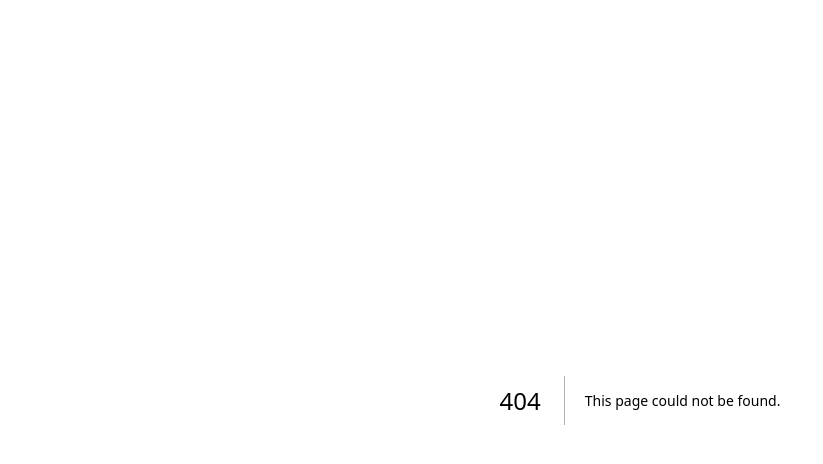
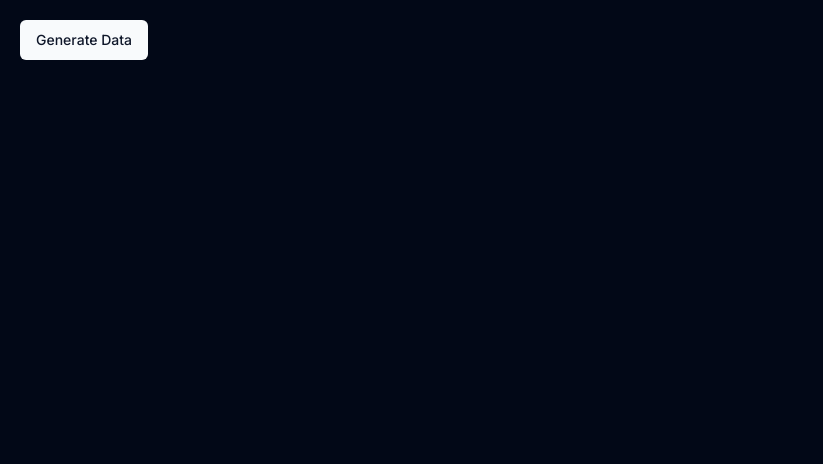
Before and after one commit to ngtrgiabao/netflix-clone, a Next.js app: page /seed in a window 1280 px wide. Before the commit this address had no page. Shown: the top 464 px of the page, without its empty margins (0-823 px from the left). Built offline with nearby package versions, Linux system fonts and the light colour scheme.

Commit message:
feat: movie video

```diff
--- a/app/(auth)/sign-in/page.tsx
+++ b/app/(auth)/sign-in/page.tsx
@@ -17,7 +17,7 @@ export default async function SignInPage() {
 
   return (
     <div className="mt-24 rounded bg-black/80 py-10 px-6 md:mt-0 md:max-w-sm md:px-14">
-      <form>
+      <form method="post" action="/api/auth/signin">
         <h1 className="text-3xl font-semibold text-white">
           Sign in
         </h1>
@@ -33,7 +33,7 @@ export default async function SignInPage() {
             variant="destructive"
             className="w-full bg-[#e50914]"
           >
-            Sign Up
+            Sign in
           </Button>
         </div>
       </form>
--- /dev/null
+++ b/app/components/MovieVideo.tsx
@@ -0,0 +1,54 @@
+import { Button } from "@/components/ui/button";
+import prisma from "../utils/db"
+
+async function getData() {
+  const data = await prisma.movie.findFirst({
+    select: {
+      title: true,
+      overview: true,
+      videoSource: true,
+      imageString: true,
+      release: true,
+      duration: true,
+      id: true,
+      age: true
+    }
+  })
+  return data;
+}
+
+export default async function MovieVideo() {
+  const data = await getData();
+
+  return (
+    <div className="h-[55vh] lg:h-[60vh] w-full flex justify-center items-center">
+      <video
+        poster={data?.imageString}
+        autoPlay
+        muted
+        loop
+        src={data?.videoSource}
+        className="w-full absolute top-0 left-0 h-[60vh] object-cover -z-10 brightness-50"
+      >
+      </video>
+
+      <div className="absolute w-[90%] lg:w-[40%] mx-auto">
+        <h1 className="text-white text-4xl md:text-5xl lg:text-6xl font-bold">
+          {data?.title}
+        </h1>
+        <p className="text-white text-lg mt-5 line-clamp-3">
+          {data?.overview}
+        </p>
+
+        <div className="flex gap-x-3 mt-4">
+          <Button>
+            See more
+          </Button>
+          <Button>
+            Learn more
+          </Button>
+        </div>
+      </div>
+    </div>
+  )
+}
--- a/app/components/Navbar.tsx
+++ b/app/components/Navbar.tsx
@@ -14,7 +14,7 @@ interface LinkProps {
 }
 
 const links: LinkProps[] = [
-  { name: "Home", href: "/" },
+  { name: "Home", href: "/home" },
   { name: "Tv Shows", href: "/shows" },
   { name: "Movies", href: "/movies" },
   { name: "Recently Added", href: "/recently" },
--- /dev/null
+++ b/app/home/layout.tsx
@@ -0,0 +1,26 @@
+import { getServerSession } from "next-auth";
+import { ReactNode } from "react";
+import { authOptions } from "../utils/auth";
+import { redirect } from "next/navigation";
+import Navbar from "../components/Navbar";
+
+export default async function HomeLayout({
+  children
+}: {
+  children: ReactNode
+}) {
+  const session = await getServerSession(authOptions);
+
+  if (!session) {
+    return redirect("/sign-in")
+  }
+
+  return (
+    <>
+      <Navbar />
+      <main className="w-full max-w-7xl mx-auto sm:px-6 lg:px-8">
+        {children}
+      </main>
+    </>
+  )
+}
--- a/app/home/page.tsx
+++ b/app/home/page.tsx
@@ -1,9 +1,13 @@
+import MovieVideo from "../components/MovieVideo";
 import Navbar from "../components/Navbar";
 
 export default function HomePage() {
   return (
-    <div>
-      <Navbar />
+    <div className="p-5 lg:p-0">
+      <MovieVideo />
+      <h1 className="text-3xl font-bold">
+        Recently Added
+      </h1>
     </div>
   )
 }
--- /dev/null
+++ b/app/seed/fake-data.ts
@@ -0,0 +1,158 @@
+export const fakeData = [
+  {
+    id: 0,
+    title: "Gran Turismo",
+    age: 12,
+    duration: 2.15,
+    overview:
+      "The ultimate wish-fulfillment tale of a teenage Gran Turismo player whose gaming skills won him a series of Nissan competitions to become an actual professional racecar driver.",
+    videoSource:
+      "https://utfs.io/f/916e1354-a1b6-4832-97ab-9fa95876b91a-bnyedt.mp4",
+    imageString:
+      "https://image.tmdb.org/t/p/original/r7DuyYJ0N3cD8bRKsR5Ygq2P7oa.jpg",
+    release: 2023,
+    category: "recent",
+    youtubeString: "https://www.youtube.com/embed/GVPzGBvPrzw",
+  },
+  {
+    imageString:
+      "https://image.tmdb.org/t/p/original/kHlX3oqdD4VGaLpB8O78M25KfdS.jpg",
+    title: "A Haunting in Venice",
+    age: 12,
+    duration: 1.44,
+    id: 1,
+    overview:
+      "Celebrated sleuth Hercule Poirot, now retired and living in self-imposed exile in Venice, reluctantly attends a Halloween séance at a decaying, haunted palazzo. When one of the guests is murdered, the detective is thrust into a sinister world of shadows and secrets.",
+    release: 2023,
+    videoSource: "",
+    category: "recent",
+    youtubeString: "https://www.youtube.com/embed/yEddsSwweyE",
+  },
+  {
+    id: 2,
+    title: "Five Nights at Freddy's",
+    age: 16,
+    duration: 1.5,
+    overview:
+      "Recently fired and desperate for work, a troubled young man named Mike agrees to take a position as a night security guard at an abandoned theme restaurant: Freddy Fazbear's Pizzeria. But he soon discovers that nothing at Freddy's is what it seems.",
+    release: 2023,
+    videoSource: "",
+    imageString:
+      "https://image.tmdb.org/t/p/original/t5zCBSB5xMDKcDqe91qahCOUYVV.jpg",
+    category: "recent",
+    youtubeString: "https://www.youtube.com/embed/0VH9WCFV6XQ",
+  },
+
+  {
+    id: 3,
+    title: "The Blacklist",
+    age: 16,
+    duration: 0,
+    imageString:
+      "https://image.tmdb.org/t/p/original/dDPwCyZG8arYwMDoQl0sm4xccCE.jpg",
+    overview: `Raymond "Red" Reddington, one of the FBI's most wanted fugitives, surrenders in person at FBI Headquarters in Washington, D.C. He claims that he and the FBI have the same interests: bringing down dangerous criminals and terrorists. In the last two decades, he's made a list of criminals and terrorists that matter the most but the FBI cannot find because it does not know they exist. Reddington calls this "The Blacklist". Reddington will co-operate, but insists that he will speak only to Elizabeth Keen, a rookie FBI profiler`,
+    release: 2013,
+    videoSource: "",
+    category: "show",
+    youtubeString: "https://www.youtube.com/embed/-WYdUaK54fU",
+  },
+  {
+    id: 4,
+    title: "Suits",
+    age: 12,
+    duration: 0,
+    imageString:
+      "https://image.tmdb.org/t/p/original/or0E36KfzJYZwqXeiCfm1JgepKF.jpg",
+    overview:
+      "While running from a drug deal gone bad, Mike Ross, a brilliant young college-dropout, slips into a job interview with one of New York City's best legal closers, Harvey Specter. Tired of cookie-cutter law school grads, Harvey takes a gamble by hiring Mike on the spot after he recognizes his raw talent and photographic memory.",
+    release: 2011,
+    videoSource: "",
+    category: "show",
+    youtubeString: "https://www.youtube.com/embed/85z53bAebsI",
+  },
+  {
+    id: 5,
+    title: "Chernobyl",
+    age: 16,
+    duration: 0,
+    imageString:
+      "https://image.tmdb.org/t/p/original/900tHlUYUkp7Ol04XFSoAaEIXcT.jpg",
+    overview:
+      "The true story of one of the worst man-made catastrophes in history: the catastrophic nuclear accident at Chernobyl. A tale of the brave men and women who sacrificed to save Europe from unimaginable disaster.",
+    release: 2019,
+    videoSource: "",
+    category: "show",
+    youtubeString: "https://www.youtube.com/embed/s9APLXM9Ei8",
+  },
+  {
+    id: 6,
+    title: "Retribution",
+    age: 12,
+    duration: 1.31,
+    imageString:
+      "https://image.tmdb.org/t/p/original/iiXliCeykkzmJ0Eg9RYJ7F2CWSz.jpg",
+    overview:
+      "When a mysterious caller puts a bomb under his car seat, Matt Turner begins a high-speed chase across the city to complete a specific series of tasks- all with his kids trapped in the back seat.",
+    release: 2023,
+    videoSource: "",
+    category: "recent",
+    youtubeString: "https://www.youtube.com/embed/jzQn0-WH4WM",
+  },
+  {
+    id: 7,
+    title: "Spider-Man: Across the Spider-Verse",
+    age: 12,
+    duration: 2.2,
+    imageString:
+      "https://image.tmdb.org/t/p/original/nGxUxi3PfXDRm7Vg95VBNgNM8yc.jpg",
+    overview:
+      "After reuniting with Gwen Stacy, Brooklyn’s full-time, friendly neighborhood Spider-Man is catapulted across the Multiverse, where he encounters the Spider Society, a team of Spider-People charged with protecting the Multiverse’s very existence. But when the heroes clash on how to handle a new threat, Miles finds himself pitted against the other Spiders and must set out on his own to save those he loves most.",
+    release: 2023,
+    videoSource: "",
+    category: "movie",
+    youtubeString: "https://www.youtube.com/embed/shW9i6k8cB0",
+  },
+
+  {
+    id: 8,
+    title: "Coco",
+    release: 2017,
+    age: 0,
+    duration: 1.45,
+    imageString:
+      "https://image.tmdb.org/t/p/original/askg3SMvhqEl4OL52YuvdtY40Yb.jpg",
+    overview:
+      "Despite his family’s baffling generations-old ban on music, Miguel dreams of becoming an accomplished musician like his idol, Ernesto de la Cruz. Desperate to prove his talent, Miguel finds himself in the stunning and colorful Land of the Dead following a mysterious chain of events. Along the way, he meets charming trickster Hector, and together, they set off on an extraordinary journey to unlock the real story behind Miguel's family history.",
+    videoSource: "",
+    category: "movie",
+    youtubeString: "https://www.youtube.com/embed/xlnPHQ3TLX8",
+  },
+  {
+    id: 9,
+    title: "Monk",
+    release: 2002,
+    age: 12,
+    duration: 0,
+    imageString:
+      "https://image.tmdb.org/t/p/original/cTQYB39EwM01fl9b9KpNUgZfOsT.jpg",
+    overview:
+      "Adrian Monk was once a rising star with the San Francisco Police Department, legendary for using unconventional means to solve the department's most baffling cases. But after the tragic (and still unsolved) murder of his wife Trudy, he developed an extreme case of obsessive-compulsive disorder. Now working as a private consultant, Monk continues to investigate cases in the most unconventional ways.",
+    videoSource: "",
+    category: "show",
+    youtubeString: "https://www.youtube.com/embed/mftbaaU82Uc",
+  },
+  {
+    id: 10,
+    title: "Family Guy",
+    age: 16,
+    duration: 0,
+    imageString:
+      "https://image.tmdb.org/t/p/original/y4PDksvxM05sNxacoU8xIYITCDA.jpg",
+    overview:
+      "Sick, twisted, politically incorrect and Freakin' Sweet animated series featuring the adventures of the dysfunctional Griffin family. Bumbling Peter and long-suffering Lois have three kids. Stewie (a brilliant but sadistic baby bent on killing his mother and taking over the world), Meg (the oldest, and is the most unpopular girl in town) and Chris (the middle kid, he's not very bright but has a passion for movies). The final member of the family is Brian - a talking dog and much more than a pet, he keeps Stewie in check whilst sipping Martinis and sorting through his own life issues.",
+    release: 1999,
+    videoSource: "",
+    category: "show",
+    youtubeString: "https://www.youtube.com/embed/7hRxWGo49oc",
+  },
+]
--- /dev/null
+++ b/app/seed/page.tsx
@@ -0,0 +1,23 @@
+import prisma from "../utils/db"
+import { Button } from "../../components/ui/button"
+import { fakeData } from "./fake-data"
+
+export default function SeedDatabase() {
+  async function postData() {
+    "use server"
+
+    await prisma.movie.createMany({
+      data: fakeData
+    })
+  }
+
+  return (
+    <div className="m-5">
+      <form action={postData}>
+        <Button type="submit">
+          Generate Data
+        </Button>
+      </form>
+    </div>
+  )
+}
--- a/app/utils/auth.ts
+++ b/app/utils/auth.ts
@@ -5,7 +5,6 @@ import EmailProvider from "next-auth/providers/email";
 import { PrismaAdapter } from "@next-auth/prisma-adapter";
 
 import prisma from "./db"
-import { signOut } from "next-auth/react";
 
 export const authOptions = {
   adapter: PrismaAdapter(prisma),
```
Also changed, not shown: app/components/RecentlyAdded.tsx (added), 1 other file (tests, documents, lock files or other folders).
